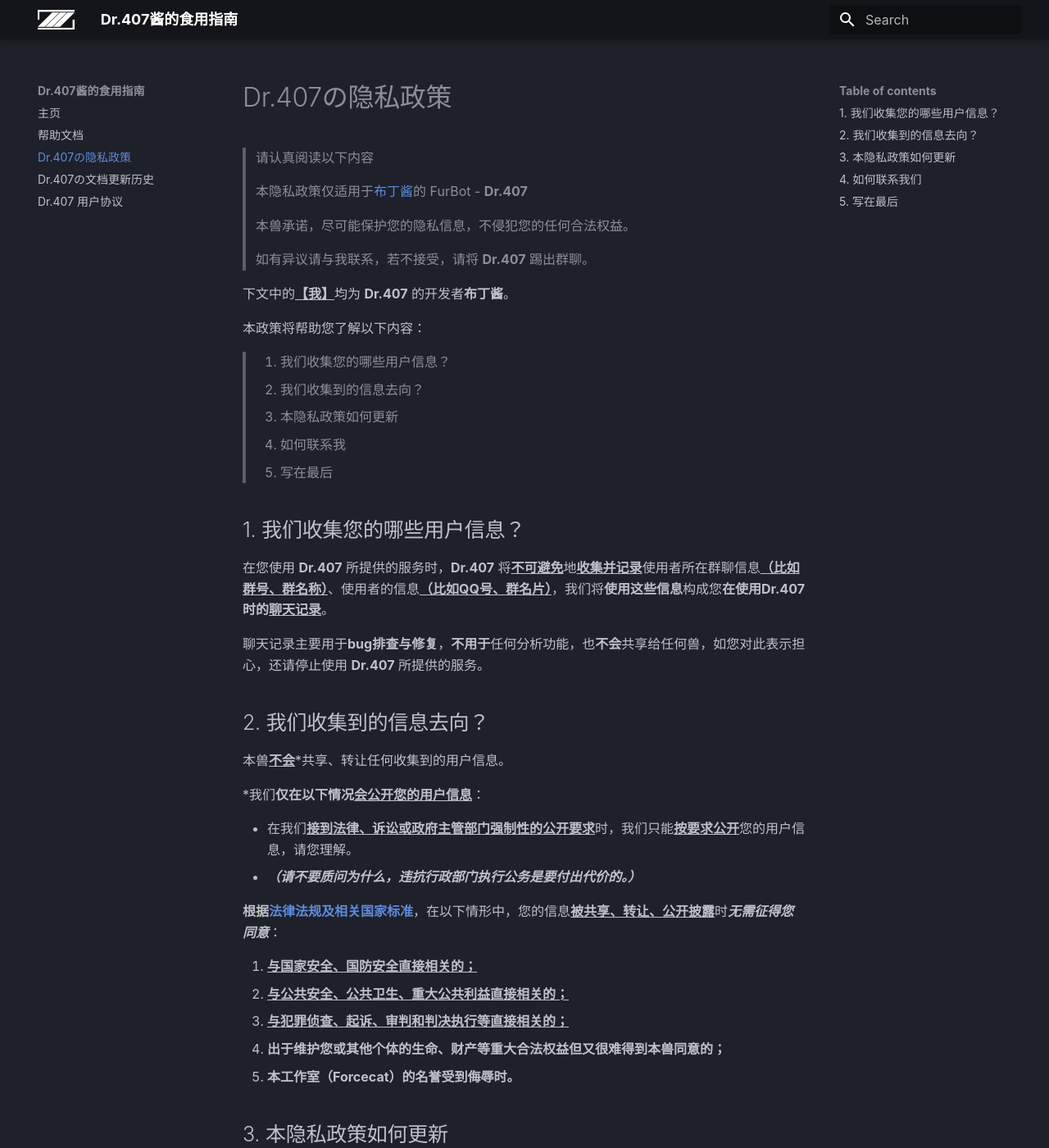
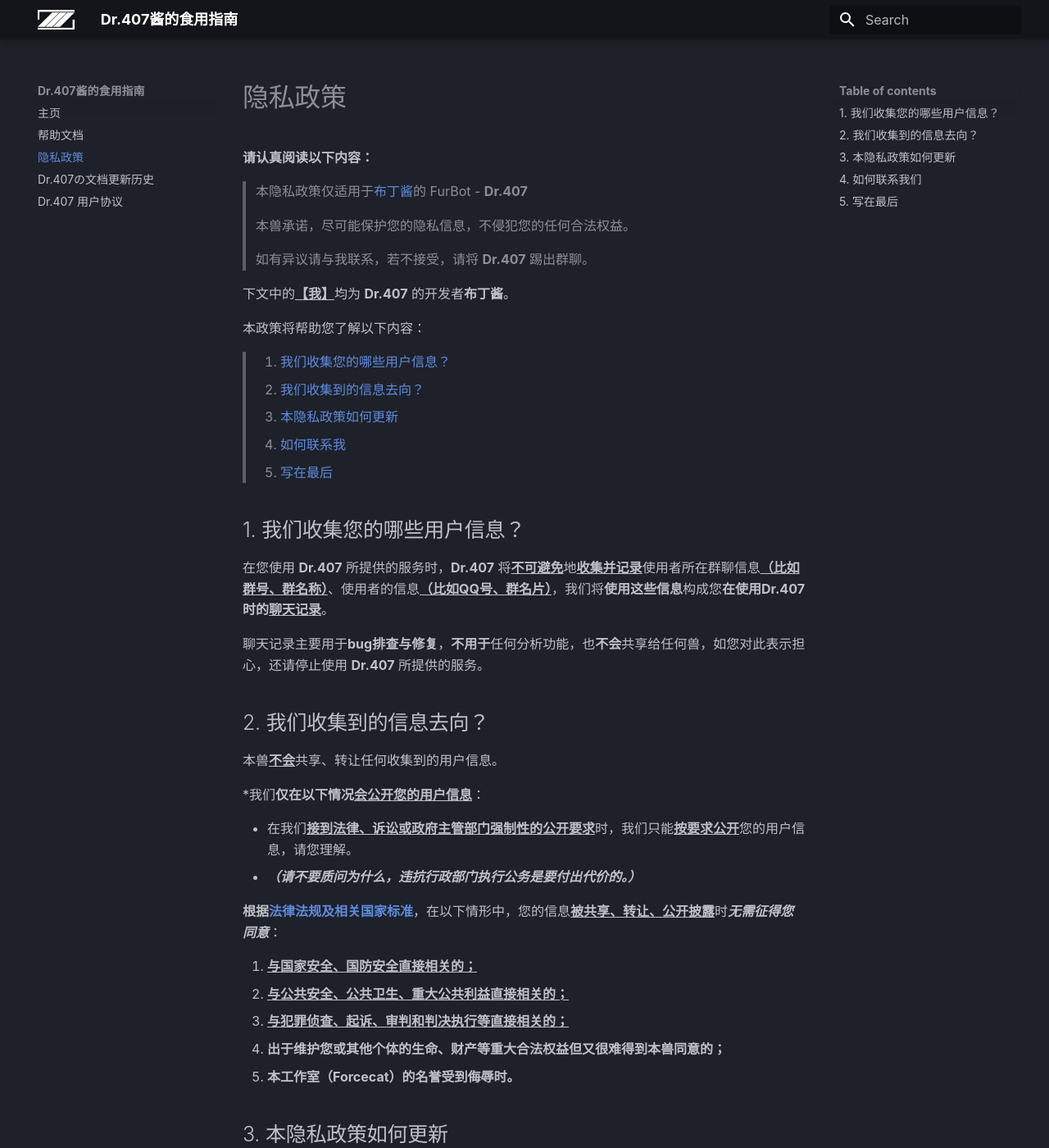
Before and after one commit to BuDingOwO/Docs-Dr407, an MkDocs documentation site: the page built from docs/Privacy.md, in a window 1280 px wide and 1400 px high. Shown: the whole window at 82% size. Built offline with MkDocs 1.6.1 and Material for MkDocs 9.7.7, drawn with Linux system fonts in a browser that asks for light colours.

Commit message:
Update Privacy.md

```diff
--- a/docs/Privacy.md
+++ b/docs/Privacy.md
@@ -1,23 +1,22 @@
-# Dr.407の隐私政策
+# 隐私政策
 
-> 请认真阅读以下内容
+**请认真阅读以下内容：**
 
 > 本隐私政策仅适用于[布丁酱](https://github.com/BuDingOwO)的 FurBot - **Dr.407**
 
 >本兽承诺，尽可能保护您的隐私信息，不侵犯您的任何合法权益。
 
 >如有异议请与我联系，若不接受，请将 **Dr.407** 踢出群聊。
->
 
 下文中的<u>**【我】**</u>均为 **Dr.407** 的开发者**布丁酱**。
 
 本政策将帮助您了解以下内容：
 
-> 1. 我们收集您的哪些用户信息？
-> 2. 我们收集到的信息去向？
-> 3. 本隐私政策如何更新
-> 4. 如何联系我
-> 5. 写在最后
+> 1. [我们收集您的哪些用户信息？](./#_1)
+> 2. [我们收集到的信息去向？](./#_2)
+> 3. [本隐私政策如何更新](./#_3)
+> 4. [如何联系我](./#_4)
+> 5. [写在最后](./#_5)
 
 ## 1. 我们收集您的哪些用户信息？
 
@@ -27,7 +26,7 @@
 
 ## 2. 我们收集到的信息去向？
 
-本兽**<u>不会</u>***共享、转让任何收集到的用户信息。
+本兽**<u>不会</u>**共享、转让任何收集到的用户信息。
 
 *我们**仅在以下情况<u>会公开您的用户信息</u>**：
 
```
